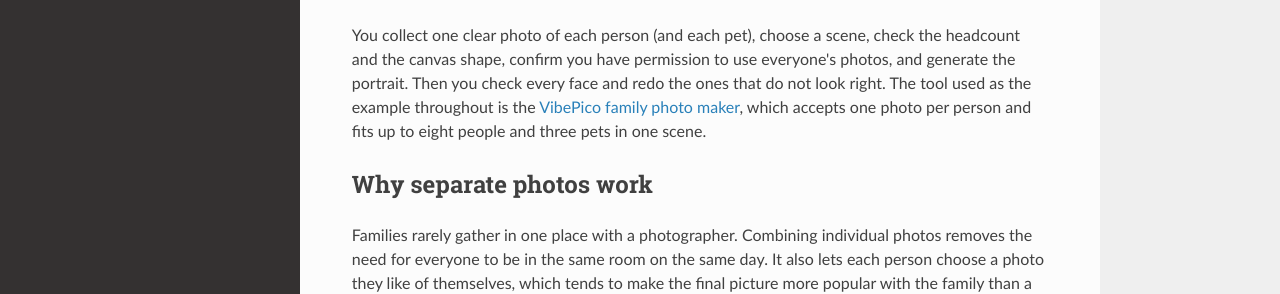
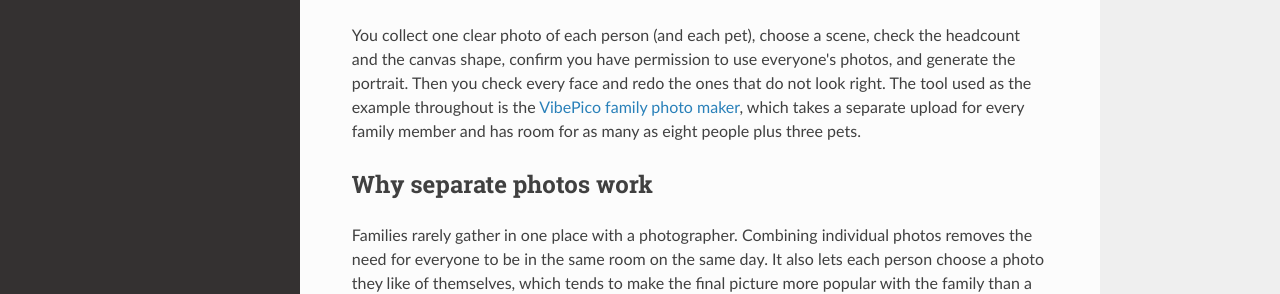
Before and after one commit to zyli5313/family-portrait-field-guide, an MkDocs documentation site: the page built from docs/index.md, in a window 1280 px wide and 1198 px high. Shown: the part 469-763 px from the top of the window. Built offline with MkDocs 1.6.1, drawn with Linux system fonts in a browser that asks for light colours; nearby versions of some CDN libraries.

Commit message:
Reword two lines

```diff
--- a/docs/index.md
+++ b/docs/index.md
@@ -10,7 +10,7 @@ The guide has three parts:
 
 ## The process in one paragraph
 
-You collect one clear photo of each person (and each pet), choose a scene, check the headcount and the canvas shape, confirm you have permission to use everyone's photos, and generate the portrait. Then you check every face and redo the ones that do not look right. The tool used as the example throughout is the [VibePico family photo maker](https://vibepico.com/family-photo-maker), which accepts one photo per person and fits up to eight people and three pets in one scene.
+You collect one clear photo of each person (and each pet), choose a scene, check the headcount and the canvas shape, confirm you have permission to use everyone's photos, and generate the portrait. Then you check every face and redo the ones that do not look right. The tool used as the example throughout is the [VibePico family photo maker](https://vibepico.com/family-photo-maker), which takes a separate upload for every family member and has room for as many as eight people plus three pets.
 
 ## Why separate photos work
 
```
Also changed, not shown: docs/choosing-a-scene.md (+1 -1 lines).
